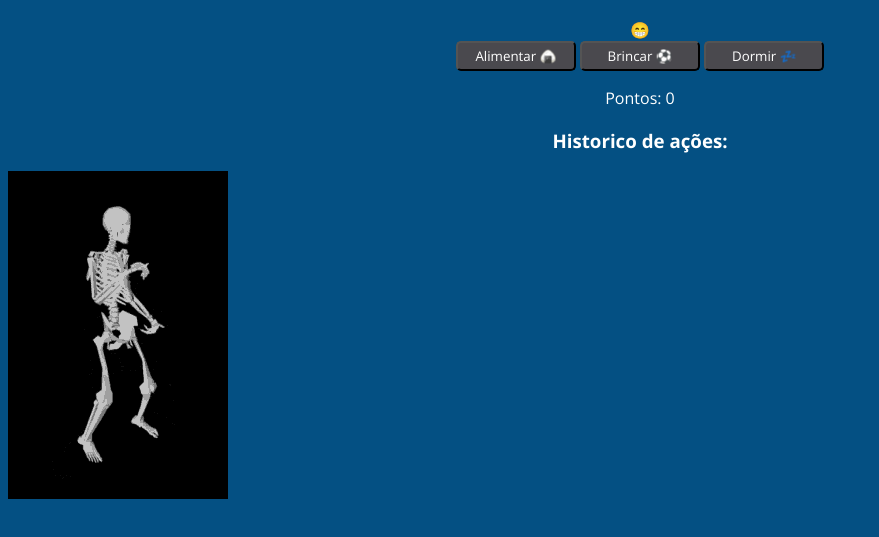
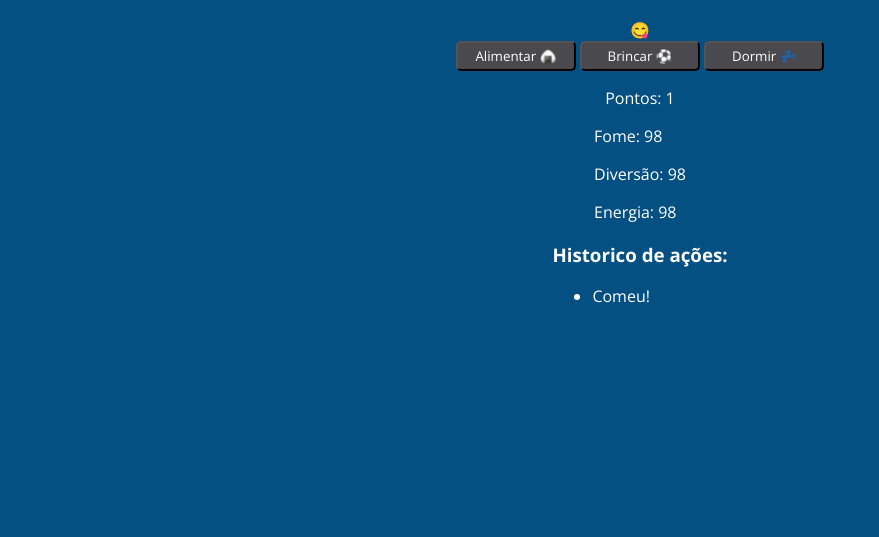
Before and after one commit to sergingameplay/CABULOSO, a plain HTML site: page index.html in a window 1280 px wide. Both pictures are taken after a click on the button "Alimentar 🍙". Shown: the part 67-604 px from the top of the page, without its empty margins (0-879 px from the left). Drawn offline with Linux system fonts and the light colour scheme.

Commit message:
Add files via upload

```diff
--- a/index.html
+++ b/index.html
@@ -7,9 +7,10 @@
         <meta charset="utf-8">
         <meta name="viewport" content="width=device-width, initial-scale=1.0">
         <link rel="manifest" href="./json/manifest.json">
-        <script src="./js/main.js"></script>
+        <script src="./js/main.js" defer></script>
         <link rel="stylesheet" href="./css/estilo.css">
     </head>
+
     <body id="bg">
         <h1>Tamagochi</h1>
         <div id="pet">😁</div>
@@ -18,14 +19,21 @@
         <button id="brincarBtn">Brincar ⚽️</button>
         <button id="dormirBtn">Dormir 💤</button>
     </div>
+
     <div>
         <p>Pontos: <span id="pontos">0</span></p>
     </div>
+
+    <div id="status">
+        <p>Fome: <span id="fome">100</span></p>
+        <p>Diversão: <span id="diversao">100</span></p>
+        <p>Energia: <span id="energia">100</span></p>
+      </div>
+
     <div>
         <h3>Historico de ações:</h3>
         <ul id="historico"></ul>
     </div>
 
-    <img src="img/3f857f8a9d706b7a54cbdd1056e5c4cc.gif">
-    </body>
+
 </html>
--- a/js/main.js
+++ b/js/main.js
@@ -1,24 +1,90 @@
 const pet = document.querySelector('#pet');
 const pontosDisplay = document.querySelector('#pontos');
-
 const alimentarBtn = document.querySelector('#alimentarBtn');
 const brincarBtn = document.querySelector('#brincarBtn');
 const dormirBtn = document.querySelector('#dormirBtn');
+const historicoLista = document.querySelector('#historico');
 
-const historicoLista = document.querySelector('#historico');
+// status
+const fomeDisplay = document.querySelector('#fome');
+const diversaoDisplay = document.querySelector('#diversao');
+const energiaDisplay = document.querySelector('#energia');
+
+let pontos = 0;
+let fome = 100;
+let diversao = 100;
+let energia = 100;
 
 function addHistorico(text){
     const li = document.createElement('li');
-    li.textContent = texto;
+    li.textContent = text;
     historicoLista.appendChild(li);
 }
 
-let pontos = 0;
+// Atualizar status na tela
+function atualizarStatus() {
+    fomeDisplay.textContent = fome;
+    diversaoDisplay.textContent = diversao;
+    energiaDisplay.textContent = energia;
+    pontosDisplay.textContent = pontos;
+}
 
-//alimentar
+// Verificar fim de jogo
+function verificarGameOver() {
+    if (fome <= 0 || diversao <= 0 || energia <= 0) {
+        clearInterval(timer);
+        pet.innerText = '💀';
+        addHistorico("Seu pet não aguentou 😢");
+        alimentarBtn.disabled = true;
+        brincarBtn.disabled = true;
+        dormirBtn.disabled = true;
+    }
+}
+
+// Reduz status com o tempo
+const timer = setInterval(() => {
+    fome -= 2;
+    diversao -= 1;
+    energia -= 1;
+
+    limitarStatus();
+    atualizarStatus();
+    verificarGameOver();
+}, 3000);
+
+// Botões
 alimentarBtn.addEventListener('click', function(){
-    pet.innerText = '😝';
-    pontos +=1;
-    pontosDisplay.textContent = pontos;
-    addHistorico('comeu!')
+    pet.innerText = '😋';
+    fome += 10;
+    pontos += 1;
+    limitarStatus();
+    addHistorico('Comeu!');
+    atualizarStatus();
 });
+
+brincarBtn.addEventListener('click', function(){
+    pet.innerText = '😄';
+    diversao += 15;
+    energia -= 5;
+    pontos += 2;
+    limitarStatus();
+    addHistorico('Brincou!');
+    atualizarStatus();
+});
+
+dormirBtn.addEventListener('click', function(){
+    pet.innerText = '😴';
+    energia += 20;
+    fome -= 5;
+    pontos += 3;
+    limitarStatus();
+    addHistorico('Dormiu!');
+    atualizarStatus();
+});
+
+//limitar os status
+function limitarStatus() {
+    fome = Math.min(fome, 100);
+    diversao = Math.min(diversao, 100);
+    energia = Math.min(energia, 100);
+}
```
